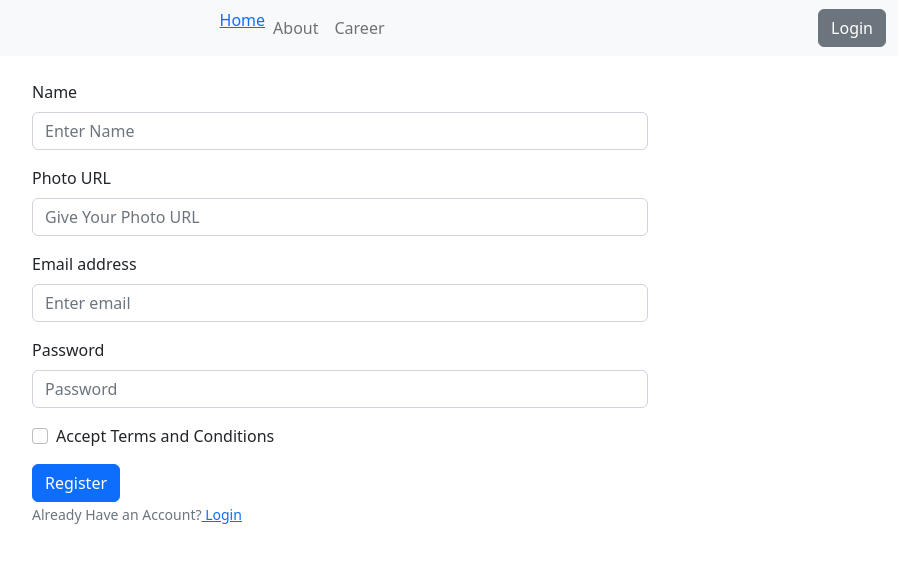
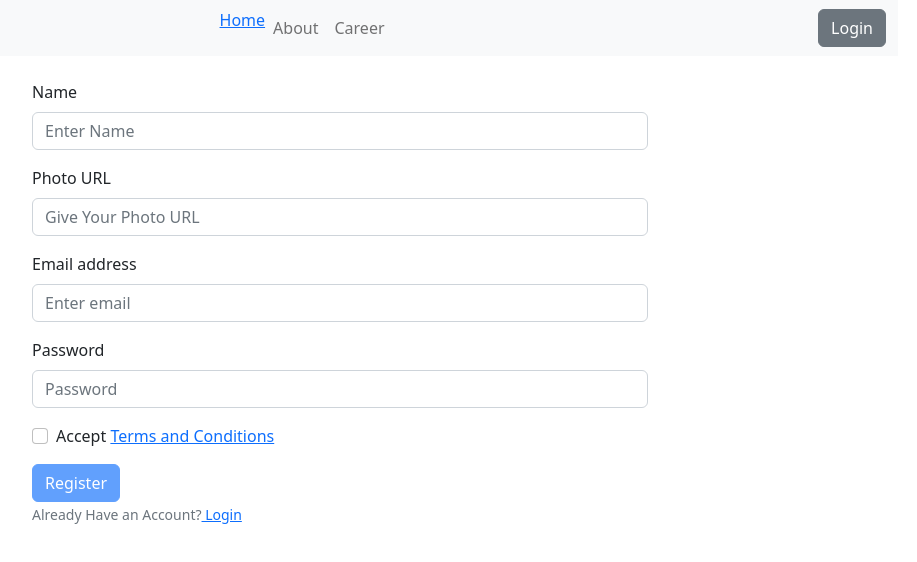
Before and after one commit to codebreakerjs/the-news-dragon-client-react, a React (Vite) app: page /register in a window 1280 px wide. Shown: the top 562 px of the page, without its empty margins (300-1217 px from the left). Built offline with nearby package versions, Linux system fonts and the light colour scheme; no server answers.

Commit message:
accept terms and conditions added

```diff
--- a/src/pages/Home/Home/Register/Register.jsx
+++ b/src/pages/Home/Home/Register/Register.jsx
@@ -3,10 +3,12 @@ import { useContext } from 'react';
 import { Button, Container, Form } from 'react-bootstrap';
 import { Link } from 'react-router-dom';
 import { AuthContext } from '../../../../provider/AuthProvider';
+import { useState } from 'react';
 
 const Register = () => {
 
     const {createUser} =useContext(AuthContext);
+    const [accepted, setAccepted] = useState(false);
 
     const handleRegister =(event)=>{
         event.preventDefault();
@@ -27,6 +29,10 @@ const Register = () => {
             console.log(error);
         })
         event.target.reset();
+    }
+
+    const handleAccepted =(event)=>{
+        setAccepted(event.target.checked);
     }
 
     return (
@@ -50,10 +56,19 @@ const Register = () => {
                     <Form.Label>Password</Form.Label>
                     <Form.Control type="password" name='password' placeholder="Password" required/>
                 </Form.Group>
+
                 <Form.Group className="mb-3" controlId="formBasicCheckbox">
-                    <Form.Check type="checkbox" name='accept' label="Accept Terms and Conditions" />
+                    <Form.Check
+
+                    onClick={handleAccepted}
+                    type="checkbox"
+                    name='accept'
+                    label={<>Accept <Link to="/terms">Terms and Conditions </Link></>}
+
+                    />
                 </Form.Group>
-                <Button variant="primary" type="submit">
+
+                <Button variant="primary" disabled={!accepted} type="submit">
                     Register
                 </Button>
                 <br />
--- /dev/null
+++ b/src/pages/Shared/Terms/Terms.jsx
@@ -0,0 +1,15 @@
+import React from 'react';
+import { Container } from 'react-bootstrap';
+import { Link } from 'react-router-dom';
+
+const Terms = () => {
+    return (
+        <Container>
+            <h1> Terms and Conditions </h1>
+            <p>Lorem ipsum dolor sit amet consectetur adipisicing elit. Sapiente maiores amet eligendi labore, quaerat sint ut ipsam reprehenderit quo blanditiis dolorem dolore voluptatum debitis non doloribus iure nisi perspiciatis? Officia.</p>
+            <p>Go Back to <Link to="/register">Register</Link> </p>
+        </Container>
+    );
+};
+
+export default Terms;
--- a/src/routes/Routes.jsx
+++ b/src/routes/Routes.jsx
@@ -8,6 +8,7 @@ import LoginLayout from "../layouts/LoginLayout";
 import Login from "../pages/Home/Login/Login/Login";
 import Register from "../pages/Home/Home/Register/Register";
 import PrivateRoute from "./PrivateRoute";
+import Terms from "../pages/Shared/Terms/Terms";
 
 const router = createBrowserRouter([
     {
@@ -25,6 +26,10 @@ const router = createBrowserRouter([
             {
                 path: 'register',
                 element: <Register></Register>
+            },
+            {
+                path: 'terms',
+                element: <Terms></Terms>
             }
         ]
     },
```
